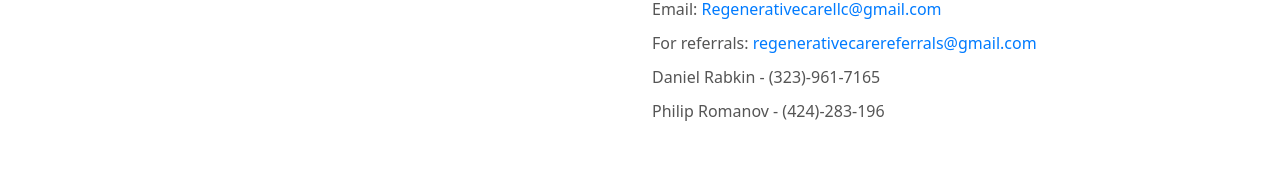
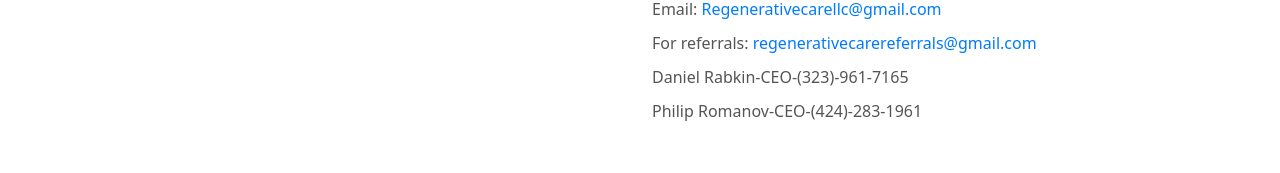
Before and after one commit to borisovvilyaa/regenerative-care, a Vue app: page / in a window 1280 px wide. Shown: the part 5737-5910 px from the top of the page. Built offline with nearby package versions, Linux system fonts and the light colour scheme.

Commit message:
fix text

```diff
--- a/src/components/Home/Contact.vue
+++ b/src/components/Home/Contact.vue
@@ -20,8 +20,8 @@
                 >regenerativecarereferrals@gmail.com</a
               >
             </li>
-            <li>Daniel Rabkin - (323)-961-7165</li>
-            <li>Philip Romanov - (424)-283-196</li>
+            <li>Daniel Rabkin-CEO-(323)-961-7165</li>
+            <li>Philip Romanov-CEO-(424)-283-1961</li>
           </ul>
         </div>
       </div>
```
